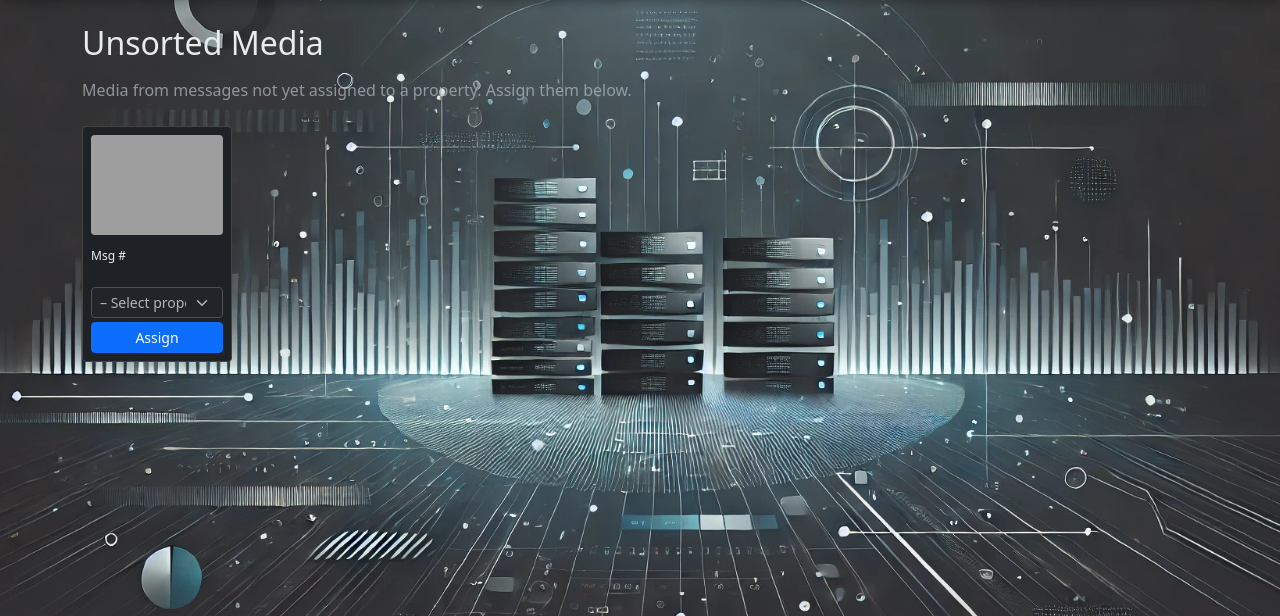
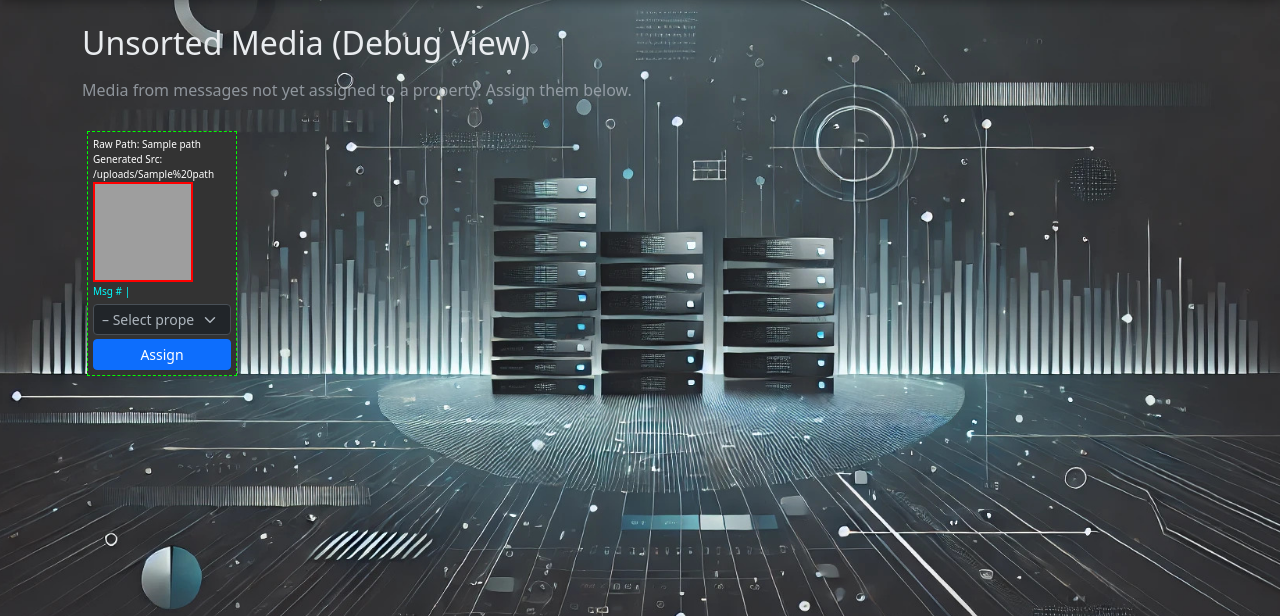
Before and after one commit to oakweb/openphone-monitor, a Flask app: template templates/unsorted.html in a window 1280 px wide. Shown: the part 87-703 px from the top of the page. Run offline with Flask 3, Linux system fonts and the light colour scheme; tables that the repository leaves empty hold one stand-in row (values such as "Sample post"); the template is opened without the code that fills it: values that come from a table or form of the project are taken from there, most other values are stand-ins (such as "Sample title", 1, 10 or a date in 2020); some libraries are stand-ins or nearby versions; grey boxes are pictures that could not be loaded.

Commit message:
fix: Import send_from_directory for uploads route -2

```diff
--- a/templates/unsorted.html
+++ b/templates/unsorted.html
@@ -6,27 +6,54 @@
 {% block head_extra %}
 <style>
   .unsorted-grid { display: flex; flex-wrap: wrap; gap:1rem; }
+  /* Original .unsorted-item styles are commented out for the debug view */
+  /*
   .unsorted-item {
     border:1px solid #444; border-radius:4px;
     padding:.5rem; width:150px;
     background: #1e2226;
     color: #eee;
-    display: flex; /* Added for better alignment */
-    flex-direction: column; /* Added for better alignment */
+    display: flex;
+    flex-direction: column;
   }
   .unsorted-item img {
     width:100%; height:100px;
     object-fit:cover; border-radius:4px;
-    margin-bottom: 0.5rem; /* Added margin */
+    margin-bottom: 0.5rem;
   }
   .unsorted-item .info { font-size:.75rem; margin: .25rem 0; }
-  .unsorted-item form { margin-top: auto; } /* Pushes form to bottom */
+  .unsorted-item form { margin-top: auto; }
+  */
+
+  /* Simple style for the debug container */
+  .debug-item {
+    border: 1px dashed lime;
+    margin: 5px;
+    padding: 5px;
+    background: #333;
+    width: 150px; /* Give it some width */
+  }
+  .debug-item p {
+      word-wrap: break-word; /* Wrap long paths */
+  }
+   .debug-item img {
+      width: 100px;
+      height: 100px;
+      border: 2px solid red;
+      display: block;
+      background-color: #555; /* Background for broken image */
+      color: white; /* Text color for alt text */
+      text-align: center;
+      font-size: 10px;
+      line-height: 100px; /* Center alt text vertically */
+  }
+
 </style>
 {% endblock %}
 
 {% block content %}
   {# Updated Heading for Branding #}
-  <h2 class="mb-3">Unsorted Media</h2>
+  <h2 class="mb-3">Unsorted Media (Debug View)</h2> {# Added (Debug View) #}
   <p class="text-muted mb-4">Media from messages not yet assigned to a property. Assign them below.</p> {# Added description #}
 
   {% if error %} {# Display error passed from route if any #}
@@ -37,23 +64,27 @@
 
   {% if unsorted %}
     <div class="unsorted-grid">
+
+      {# --- TEMPORARY DEBUG LOOP --- #}
       {% for u in unsorted %} {# u is {'path': 'uploads/...', 'msg': <Message>} #}
-        <div class="unsorted-item">
-          {# *** MODIFIED IMG SRC *** #}
-          {# Use url_for('serve_upload') and extract filename from u.path #}
+        <div class="debug-item"> {# Use debug style class #}
+          {# Display the raw path and generated src for debugging #}
+          <p style="color: white; font-size: 10px; margin: 0;">
+             Raw Path: {{ u.path }}<br>
+             Generated Src: {{ url_for('serve_upload', filename=u.path.split('/')[-1]) }}
+          </p>
+          {# Minimal image tag with border #}
           <img src="{{ url_for('serve_upload', filename=u.path.split('/')[-1]) }}"
-               alt="Unsorted media from {{ u.msg.contact.contact_name or u.msg.phone_number }}"
-               style="width:100%; height:100px; object-fit:cover; border-radius:4px;"> {# Alt text added, style kept inline #}
-
-          <div class="info">
-            Msg #{{ u.msg.id }}<br>
-            {# This logic relies on msg.contact being loaded and having contact_name #}
-            {{ u.msg.contact.contact_name or u.msg.phone_number }}<br>
-            {{ u.msg.timestamp.strftime('%Y-%m-%d %H:%M') }}
-          </div>
-          <form method="POST" action="{{ url_for('assign_property') }}">
+               alt="Test Img (Msg {{ u.msg.id }})" {# Simplified Alt Text #}
+               style="width: 100px; height: 100px; border: 2px solid red; display: block;">
+          {# Display other info if needed #}
+          <p style="color: cyan; font-size: 10px; margin: 2px 0 0 0;">
+              Msg #{{ u.msg.id }} | {{ u.msg.contact.contact_name or u.msg.phone_number }}
+          </p>
+           {# Keep form for assigning - optional during debug #}
+           <form method="POST" action="{{ url_for('assign_property') }}" style="margin-top: 5px;">
              <input type="hidden" name="message_id" value="{{ u.msg.id }}">
-            <select name="property_id" class="form-select form-select-sm mb-1" required> {# Added required attribute #}
+             <select name="property_id" class="form-select form-select-sm mb-1" required>
                <option value="">– Select property –</option>
                {% for prop in properties %}
                  <option value="{{ prop.id }}">{{ prop.name }}</option>
@@ -63,6 +94,8 @@
            </form>
         </div>
       {% endfor %}
+      {# --- END TEMPORARY DEBUG LOOP --- #}
+
     </div>
   {% else %}
     {# Only show this if there wasn't an error message #}
```
Lines whose indentation alone changed are shown as unchanged.
